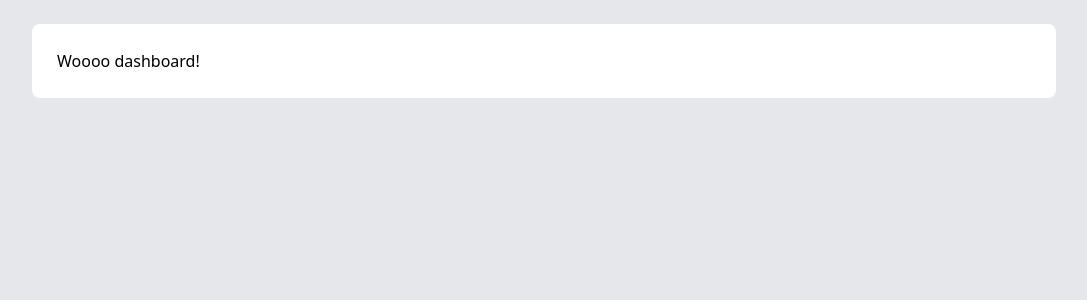
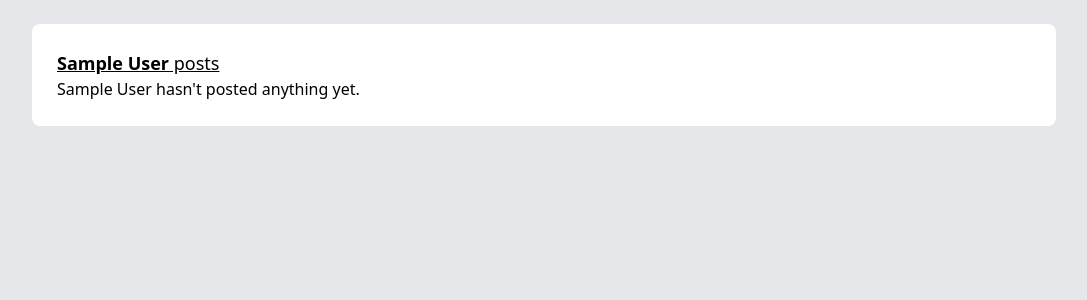
Before and after one commit to felixgren/hacker-news, a Laravel app: page /dashboard in a window 1280 px wide. Shown: the part 44-344 px from the top of the page, without its empty margins (96-1183 px from the left). Run offline with Laravel 8, Linux system fonts and the light colour scheme; the visitor is signed in with stand-in values (Sample User, id 1); data comes from the database, SQL or seed files in the repository; style sheets or scripts are compiled from the project's sources.

Commit message:
Dashboard set up & navbar link updates

```diff
--- a/app/Http/Controllers/DashboardController.php
+++ b/app/Http/Controllers/DashboardController.php
@@ -2,7 +2,9 @@
 
 namespace App\Http\Controllers;
 
+use App\Models\User;
 use Illuminate\Http\Request;
+use Illuminate\Support\Facades\Auth;
 
 class DashboardController extends Controller
 {
@@ -11,8 +13,18 @@ class DashboardController extends Controller
         $this->middleware(['auth']); // Redirect to login if not authenticated
     }
 
-    public function index()
+    public function index(User $user)
     {
-        return view('dashboard');
+        $user = Auth::user();
+        $posts = $user->posts()->with(['user', 'likes'])->paginate(20);
+        return view('dashboard', [
+            'user' => $user,
+            'posts' => $posts,
+        ]);
+    }
+
+    public function update(User $user)
+    {
+        dd($user);
     }
 }
--- a/resources/views/components/post.blade.php
+++ b/resources/views/components/post.blade.php
@@ -9,7 +9,7 @@
         <span class="text-xs">{{ $post->created_at->diffForHumans()}}</span> {{-- Carbon PHP API is used for DateTime --}}
     </div>
 
-    <p>{{ $post->body}}</p>
+    <a href="{{ route('posts.show', $post) }}">{{ $post->body}}</a>
 
     <div class="flex flex-wrap items-center">
     @auth
--- a/resources/views/dashboard.blade.php
+++ b/resources/views/dashboard.blade.php
@@ -2,8 +2,21 @@
 
 @section('content')
 <div class="flex justify-center">
-    <div class="w-10/12 bg-white p-3 sm:p-6 sm:rounded-lg md:max-w-screen-md xl:max-w-screen-lg dark:text-white dark:bg-transparent dark:border-solid border border-white border-opacity-40">
-        Woooo dashboard!
+    <div
+        class="w-10/12 bg-white p-3 sm:p-6 sm:rounded-lg md:max-w-screen-md xl:max-w-screen-lg dark:text-white dark:bg-transparent dark:border-solid border border-white border-opacity-40">
+        <h1 class="text-lg underline"><b>{{ $user->name }}</b> posts</h1>
+
+        @if ($posts->count())
+            <p> {{ $user->name }} has {{ $posts->total() }} {{ Str::plural('post', $posts->total())}}
+                and {{ $user->receivedLikes->count() }} karma</p>
+                @foreach ($posts as $post)
+                    <x-post :post="$post" />
+                @endforeach
+
+                {{ $posts->links() }} {{-- Included tailwind view --}}
+        @else
+        <p>{{ $user->name }} hasn't posted anything yet.</p>
+        @endif
     </div>
 </div>
 @endsection
--- a/resources/views/layouts/app.blade.php
+++ b/resources/views/layouts/app.blade.php
@@ -36,7 +36,7 @@
 
             @auth
                 <li>
-                    <a href="" class="navbar-link dark:text-white">{{ auth()->user()->name }}</a>
+                    <a href="{{ route('users.posts', auth()->user()) }}" class="navbar-link dark:text-white">{{ auth()->user()->name }}</a>
                 </li>
                 <li>
                     <form action="{{ route('logout') }}" method="post" class="inline navbar-link dark:text-white">
--- a/routes/web.php
+++ b/routes/web.php
@@ -25,6 +25,7 @@ Route::get('/', function () {
 })->name('home');
 
 Route::get('/dashboard', [DashboardController::class, 'index'])->name('dashboard'); // Using name to reference route allows us to change location of dashboard and still work
+Route::put('/dashboard', [DashboardController::class, 'update']);
 
 Route::get('/users/{user:username}/posts', [UserPostController::class, 'index'])->name('users.posts');
 
```
Also changed, not shown: 1 other file.
